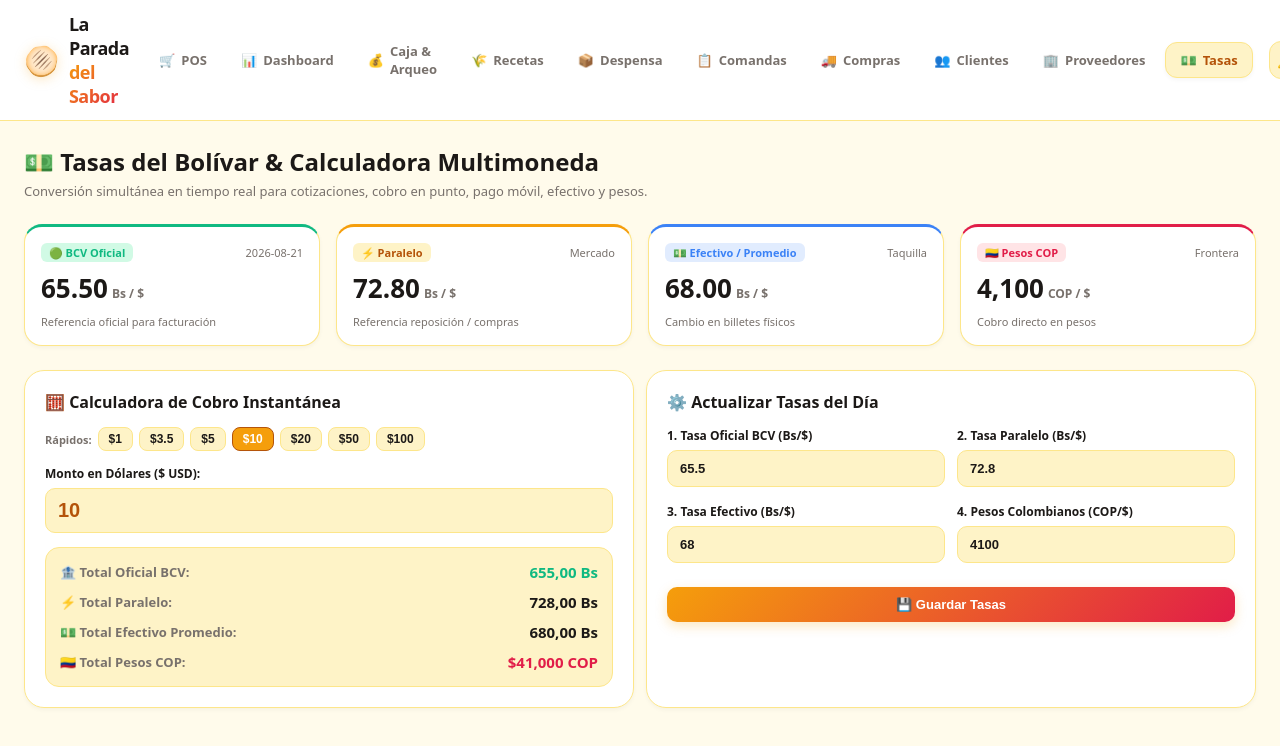
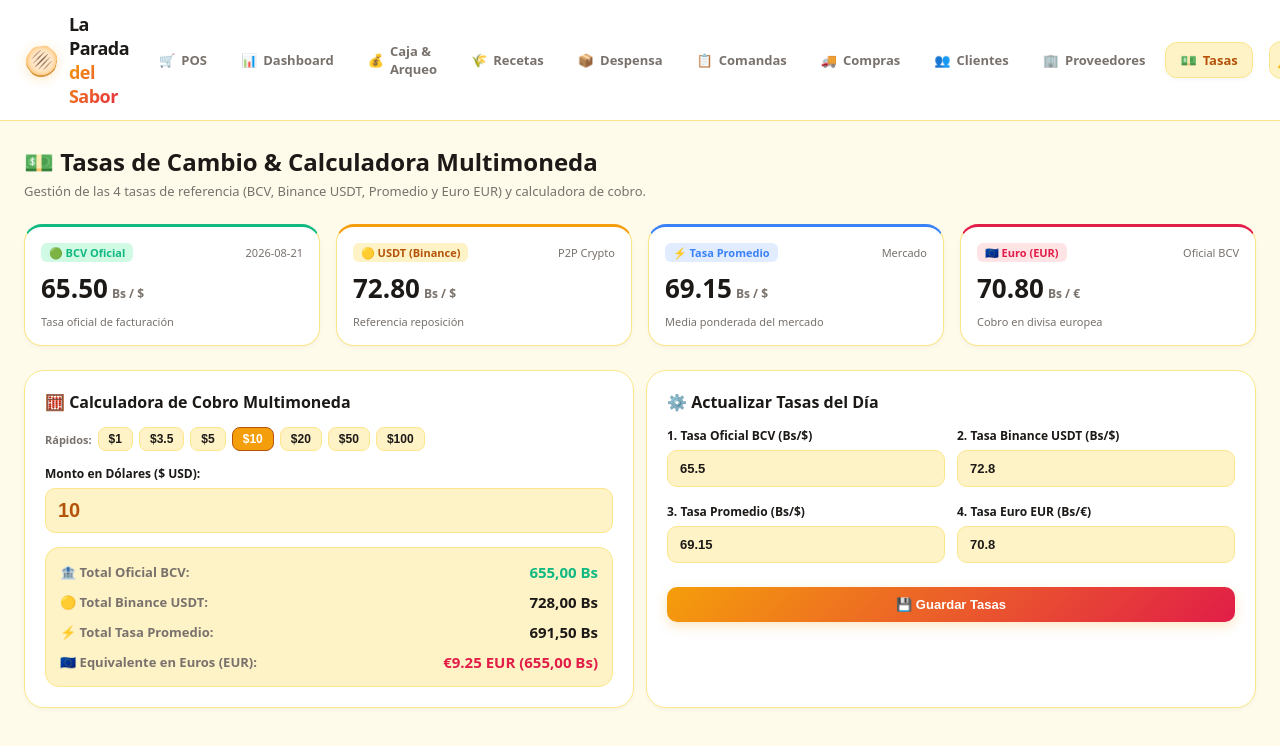
Before and after one commit to YecksonG/la-parada-del-sabor, a Next.js app: page /tasas in a window 1280 px wide. Shown: the top 746 px of the page. Built offline with nearby package versions, Linux system fonts and the light colour scheme; no server answers; the database is empty.

Commit message:
feat(tasas): sincronizar las 4 tasas exactas de Radiadores Dabajuro (BCV, Binance USDT, Promedio y Euro EUR) con calculadora instantánea

```diff
--- a/src/app/(app)/tasas/actions.ts
+++ b/src/app/(app)/tasas/actions.ts
@@ -5,9 +5,9 @@ import { revalidatePath } from "next/cache";
 
 export type GuardarTasasPayload = {
   bcv_usd_bs: number;
-  paralelo_usd_bs: number;
-  efectivo_usd_bs: number;
-  cop_usd: number;
+  usdt_bs: number;
+  promedio_bs: number;
+  eur_bs: number;
 };
 
 export async function guardarTasasCompletas(payload: GuardarTasasPayload) {
@@ -19,9 +19,11 @@ export async function guardarTasasCompletas(payload: GuardarTasasPayload) {
     fecha: hoy,
     bcv_usd_bs: payload.bcv_usd_bs,
     tasa_usd_bs: payload.bcv_usd_bs,
-    paralelo_usd_bs: payload.paralelo_usd_bs,
-    efectivo_usd_bs: payload.efectivo_usd_bs,
-    cop_usd: payload.cop_usd,
+    usdt_bs: payload.usdt_bs,
+    promedio_bs: payload.promedio_bs,
+    eur_bs: payload.eur_bs,
+    paralelo_usd_bs: payload.usdt_bs,
+    efectivo_usd_bs: payload.promedio_bs,
   });
 
   if (error) return { ok: false, error: error.message };
--- a/src/app/(app)/tasas/client.tsx
+++ b/src/app/(app)/tasas/client.tsx
@@ -12,21 +12,21 @@ interface TasasClientProps {
 export default function TasasClient({ tasas }: TasasClientProps) {
   const tasaActual = tasas[0] || {
     bcv_usd_bs: 65.50,
+    usdt_bs: 72.80,
+    promedio_bs: 69.15,
+    eur_bs: 70.80,
     tasa_usd_bs: 65.50,
-    paralelo_usd_bs: 72.80,
-    efectivo_usd_bs: 68.00,
-    cop_usd: 4100,
     fecha: new Date().toISOString().split("T")[0],
   };
 
-  // Form states de las 4 tasas
+  // Form states de las 4 tasas exactas (BCV, USDT, Promedio, EUR)
   const [bcv, setBcv] = useState<number>(Number(tasaActual.bcv_usd_bs) || 65.50);
-  const [paralelo, setParalelo] = useState<number>(Number(tasaActual.paralelo_usd_bs) || 72.80);
-  const [efectivo, setEfectivo] = useState<number>(Number(tasaActual.efectivo_usd_bs) || 68.00);
-  const [cop, setCop] = useState<number>(Number(tasaActual.cop_usd) || 4100);
+  const [usdt, setUsdt] = useState<number>(Number(tasaActual.usdt_bs || tasaActual.paralelo_usd_bs) || 72.80);
+  const [promedio, setPromedio] = useState<number>(Number(tasaActual.promedio_bs || tasaActual.efectivo_usd_bs) || 69.15);
+  const [eur, setEur] = useState<number>(Number(tasaActual.eur_bs) || 70.80);
   const [guardando, setGuardando] = useState(false);
 
-  // Calculadora
+  // Calculadora Multimoneda
   const [montoUsd, setMontoUsd] = useState<number>(10);
 
   const presets = [1, 3.5, 5, 10, 20, 50, 100];
@@ -43,15 +43,15 @@ export default function TasasClient({ tasas }: TasasClientProps) {
     setGuardando(true);
     const res = await guardarTasasCompletas({
       bcv_usd_bs: bcv,
-      paralelo_usd_bs: paralelo,
-      efectivo_usd_bs: efectivo,
-      cop_usd: cop,
+      usdt_bs: usdt,
+      promedio_bs: promedio,
+      eur_bs: eur,
     });
     setGuardando(false);
 
     if (res.ok) {
       sounds.playCashRegister();
-      alert("✅ Las 4 tasas fueron actualizadas con éxito en todo el sistema.");
+      alert("✅ Las 4 tasas (BCV, USDT, Promedio, EUR) fueron actualizadas con éxito.");
     } else {
       alert(res.error || "Error al actualizar las tasas.");
     }
@@ -61,9 +61,9 @@ export default function TasasClient({ tasas }: TasasClientProps) {
     <main className="recetas-container">
       <div className="recetas-header">
         <div>
-          <h1 className="recetas-title">💵 Tasas del Bolívar & Calculadora Multimoneda</h1>
+          <h1 className="recetas-title">💵 Tasas de Cambio & Calculadora Multimoneda</h1>
           <p className="recetas-subtitle">
-            Conversión simultánea en tiempo real para cotizaciones, cobro en punto, pago móvil, efectivo y pesos.
+            Gestión de las 4 tasas de referencia (BCV, Binance USDT, Promedio y Euro EUR) y calculadora de cobro.
           </p>
         </div>
       </div>
@@ -79,51 +79,51 @@ export default function TasasClient({ tasas }: TasasClientProps) {
             <strong className="tasa-number">{Number(bcv).toFixed(2)}</strong>
             <span className="tasa-unit">Bs / $</span>
           </div>
-          <span className="tasa-hint">Referencia oficial para facturación</span>
+          <span className="tasa-hint">Tasa oficial de facturación</span>
         </div>
 
         <div className="tasa-badge-card paralelo-border">
           <div className="tasa-card-top">
-            <span className="tasa-pill-label paralelo-tag">⚡ Paralelo</span>
-            <span className="tasa-date">Mercado</span>
+            <span className="tasa-pill-label paralelo-tag">🟡 USDT (Binance)</span>
+            <span className="tasa-date">P2P Crypto</span>
           </div>
           <div className="tasa-value-row">
-            <strong className="tasa-number">{Number(paralelo).toFixed(2)}</strong>
+            <strong className="tasa-number">{Number(usdt).toFixed(2)}</strong>
             <span className="tasa-unit">Bs / $</span>
           </div>
-          <span className="tasa-hint">Referencia reposición / compras</span>
+          <span className="tasa-hint">Referencia reposición</span>
         </div>
 
         <div className="tasa-badge-card efectivo-border">
           <div className="tasa-card-top">
-            <span className="tasa-pill-label efectivo-tag">💵 Efectivo / Promedio</span>
-            <span className="tasa-date">Taquilla</span>
+            <span className="tasa-pill-label efectivo-tag">⚡ Tasa Promedio</span>
+            <span className="tasa-date">Mercado</span>
           </div>
           <div className="tasa-value-row">
-            <strong className="tasa-number">{Number(efectivo).toFixed(2)}</strong>
+            <strong className="tasa-number">{Number(promedio).toFixed(2)}</strong>
             <span className="tasa-unit">Bs / $</span>
           </div>
-          <span className="tasa-hint">Cambio en billetes físicos</span>
+          <span className="tasa-hint">Media ponderada del mercado</span>
         </div>
 
         <div className="tasa-badge-card cop-border">
           <div className="tasa-card-top">
-            <span className="tasa-pill-label cop-tag">🇨🇴 Pesos COP</span>
-            <span className="tasa-date">Frontera</span>
+            <span className="tasa-pill-label cop-tag">🇪🇺 Euro (EUR)</span>
+            <span className="tasa-date">Oficial BCV</span>
           </div>
           <div className="tasa-value-row">
-            <strong className="tasa-number">{Number(cop).toLocaleString()}</strong>
-            <span className="tasa-unit">COP / $</span>
+            <strong className="tasa-number">{Number(eur).toFixed(2)}</strong>
+            <span className="tasa-unit">Bs / €</span>
           </div>
-          <span className="tasa-hint">Cobro directo en pesos</span>
+          <span className="tasa-hint">Cobro en divisa europea</span>
         </div>
       </div>
 
       <div className="form-grid-2">
-        {/* Calculadora Gastronómica Interactiva */}
+        {/* Calculadora Multimoneda Interactiva */}
         <div className="receta-card">
           <div className="receta-card-header">
-            <h3 className="receta-name">🧮 Calculadora de Cobro Instantánea</h3>
+            <h3 className="receta-name">🧮 Calculadora de Cobro Multimoneda</h3>
           </div>
 
           {/* Presets Rápidos */}
@@ -160,18 +160,18 @@ export default function TasasClient({ tasas }: TasasClientProps) {
             </div>
 
             <div className="breakdown-row">
-              <span className="breakdown-label">⚡ Total Paralelo:</span>
-              <strong className="breakdown-val">{(montoUsd * paralelo).toLocaleString("es-VE", { minimumFractionDigits: 2 })} Bs</strong>
+              <span className="breakdown-label">🟡 Total Binance USDT:</span>
+              <strong className="breakdown-val">{(montoUsd * usdt).toLocaleString("es-VE", { minimumFractionDigits: 2 })} Bs</strong>
             </div>
 
             <div className="breakdown-row">
-              <span className="breakdown-label">💵 Total Efectivo Promedio:</span>
-              <strong className="breakdown-val">{(montoUsd * efectivo).toLocaleString("es-VE", { minimumFractionDigits: 2 })} Bs</strong>
+              <span className="breakdown-label">⚡ Total Tasa Promedio:</span>
+              <strong className="breakdown-val">{(montoUsd * promedio).toLocaleString("es-VE", { minimumFractionDigits: 2 })} Bs</strong>
             </div>
 
             <div className="breakdown-row">
-              <span className="breakdown-label">🇨🇴 Total Pesos COP:</span>
-              <strong className="breakdown-val cop-text">${Math.round(montoUsd * cop).toLocaleString()} COP</strong>
+              <span className="breakdown-label">🇪🇺 Equivalente en Euros (EUR):</span>
+              <strong className="breakdown-val cop-text">€{(montoUsd * (bcv / (eur || 70.8))).toFixed(2)} EUR ({(montoUsd * bcv).toLocaleString("es-VE", { minimumFractionDigits: 2 })} Bs)</strong>
             </div>
           </div>
         </div>
@@ -198,14 +198,14 @@ export default function TasasClient({ tasas }: TasasClientProps) {
               </div>
 
               <div className="form-field">
-                <label>2. Tasa Paralelo (Bs/$)</label>
+                <label>2. Tasa Binance USDT (Bs/$)</label>
                 <input
                   type="number"
                   step="0.01"
                   min="0.01"
                   required
-                  value={paralelo}
-                  onChange={(e) => setParalelo(parseFloat(e.target.value) || 0)}
+                  value={usdt}
+                  onChange={(e) => setUsdt(parseFloat(e.target.value) || 0)}
                   className="form-input"
                 />
               </div>
@@ -213,27 +213,27 @@ export default function TasasClient({ tasas }: TasasClientProps) {
 
             <div className="form-grid-2">
               <div className="form-field">
-                <label>3. Tasa Efectivo (Bs/$)</label>
+                <label>3. Tasa Promedio (Bs/$)</label>
                 <input
                   type="number"
                   step="0.01"
                   min="0.01"
                   required
-                  value={efectivo}
-                  onChange={(e) => setEfectivo(parseFloat(e.target.value) || 0)}
+                  value={promedio}
+                  onChange={(e) => setPromedio(parseFloat(e.target.value) || 0)}
                   className="form-input"
                 />
               </div>
 
               <div className="form-field">
-                <label>4. Pesos Colombianos (COP/$)</label>
+                <label>4. Tasa Euro EUR (Bs/€)</label>
                 <input
                   type="number"
-                  step="1"
-                  min="1"
+                  step="0.01"
+                  min="0.01"
                   required
-                  value={cop}
-                  onChange={(e) => setCop(parseFloat(e.target.value) || 0)}
+                  value={eur}
+                  onChange={(e) => setEur(parseFloat(e.target.value) || 0)}
                   className="form-input"
                 />
               </div>
--- a/src/types/database.ts
+++ b/src/types/database.ts
@@ -83,6 +83,9 @@ export type TasaCambio = {
   id: string;
   fecha: string;
   bcv_usd_bs: number;
+  usdt_bs: number | null;
+  promedio_bs: number | null;
+  eur_bs: number | null;
   tasa_usd_bs: number | null;
   paralelo_usd_bs: number | null;
   efectivo_usd_bs: number | null;
```
Also changed, not shown: 1 other file (tests, documents, lock files or other folders).
